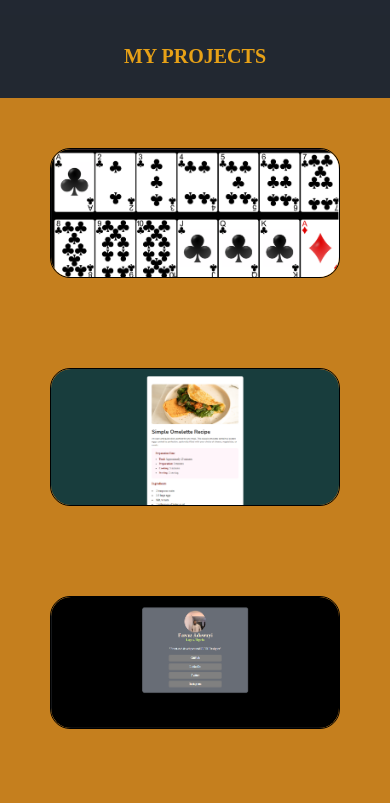
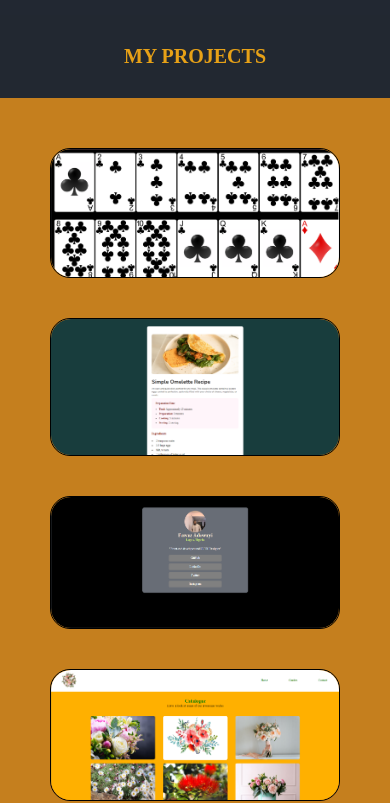
Before and after one commit to Whereisade/Portfolio, a plain HTML site: page project.html in a window 390 px wide. Shown: the part 55-858 px from the top of the page. Drawn offline with Linux system fonts and the light colour scheme.

Commit message:
adjusted gap between projects

```diff
--- a/Css/mediaquery.css
+++ b/Css/mediaquery.css
@@ -255,6 +255,17 @@
     .imgctn{
         margin-left: 50px;
         align-items: center;
+    }
+    .portpic{
+        display: flex;
+        flex-wrap: wrap;
+        gap: 40px;
+
+    }
+    .picctn{
+        width: auto;
+
+
     }
 
     .introname{
```
